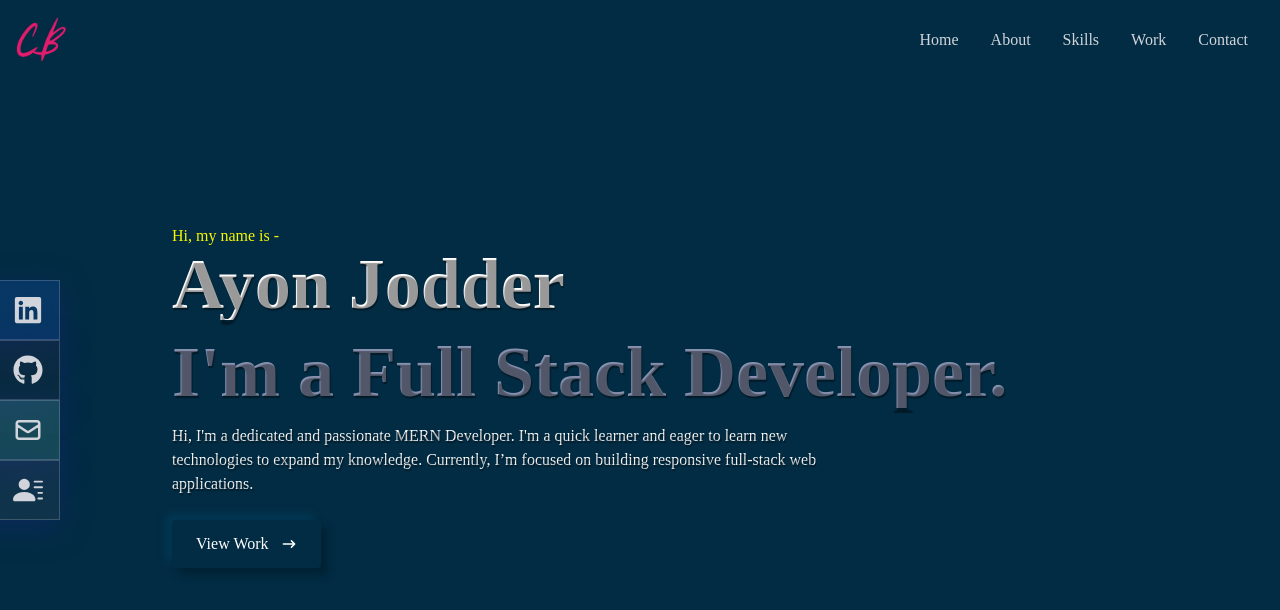
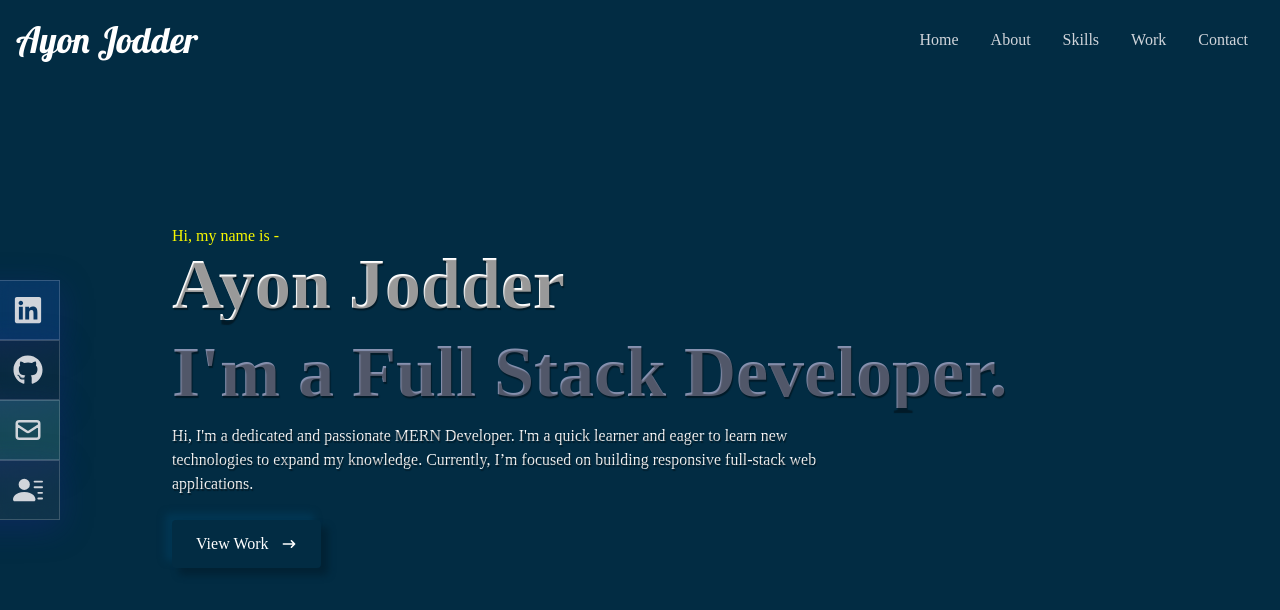
Before and after one commit to AyonJD/portfolio-ayon-jodder, a React (Create React App) app: page / in a window 1280 px wide. Shown: the top 610 px of the page. Built offline with nearby package versions, Linux system fonts and the light colour scheme.

Commit message:
Logo updated

```diff
--- a/src/app.css
+++ b/src/app.css
@@ -1,3 +1,10 @@
+@import url('https://fonts.googleapis.com/css2?family=Lobster&display=swap');
+
+.logo{
+    font-family: 'Lobster', cursive;
+    color: #fff;
+}
+
 #cv-button {
     -webkit-border-radius: 4px;
     border-radius: 4px;
--- a/src/components/Navbar.jsx
+++ b/src/components/Navbar.jsx
@@ -9,7 +9,6 @@ import {
 } from 'react-icons/fa';
 import { HiOutlineMail } from 'react-icons/hi';
 import { BsFillPersonLinesFill } from 'react-icons/bs';
-import Logo from '../assets/logo.png';
 import { Link } from 'react-scroll';
 
 const Navbar = () => {
@@ -19,7 +18,7 @@ const Navbar = () => {
   return (
     <div className='fixed w-full h-[80px] flex justify-between items-center px-4 bg-[#022C43] text-gray-300'>
       <div>
-        <img src={Logo} style={{ width: '50px' }} alt="Ayon Jodder Logo" />
+        <h1  className='logo text-4xl cursor-pointer'>Ayon Jodder</h1>
       </div>
 
       {/* menu */}
```
